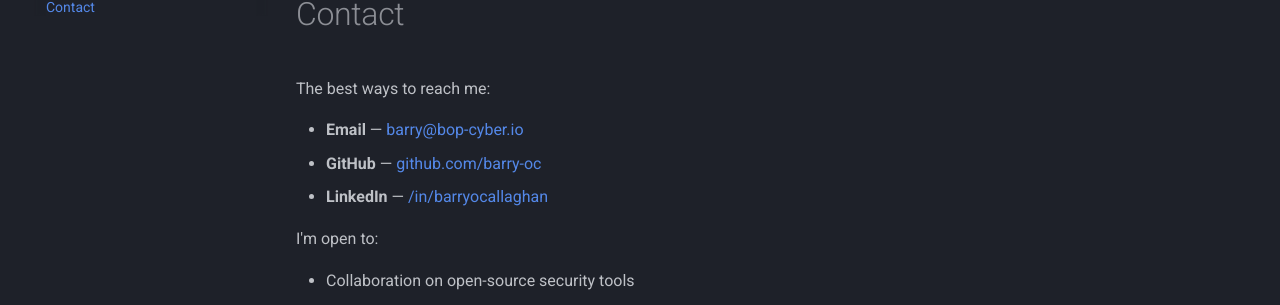
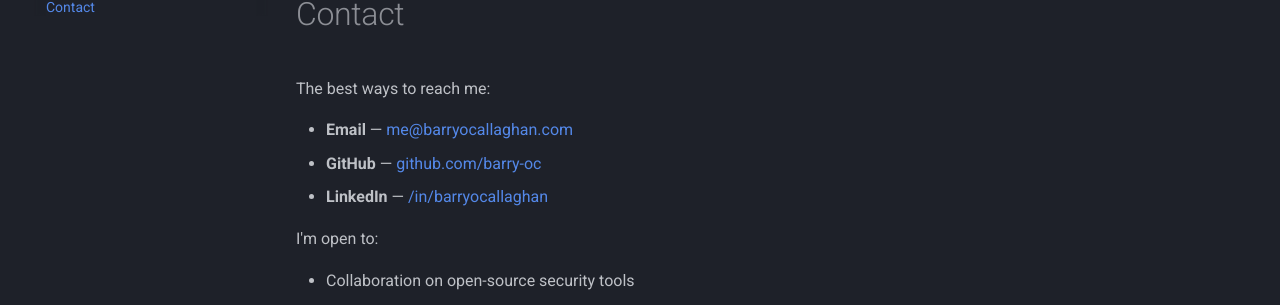
Before and after one commit to barry-oc/blog, an MkDocs documentation site: the page built from docs/contact.md, in a window 1280 px wide. Shown: the part 152-457 px from the top of the page. Built offline with MkDocs 1.6.1 and Material for MkDocs 9.7.7, drawn with Linux system fonts in a browser that asks for light colours; comment, search, counter and statistics services are not loaded.

Commit message:
Update email to me@barryocallaghan.com

```diff
--- a/docs/contact.md
+++ b/docs/contact.md
@@ -2,7 +2,7 @@
 
 The best ways to reach me:
 
-- **Email** — [barry@bop-cyber.io](mailto:barry@bop-cyber.io)
+- **Email** — [me@barryocallaghan.com](mailto:me@barryocallaghan.com)
 - **GitHub** — [github.com/barry-oc](https://github.com/barry-oc)
 - **LinkedIn** — [/in/barryocallaghan](https://www.linkedin.com/in/barryocallaghan/)
 
```
Also changed, not shown: docs/index.md (+1 -1 lines).
